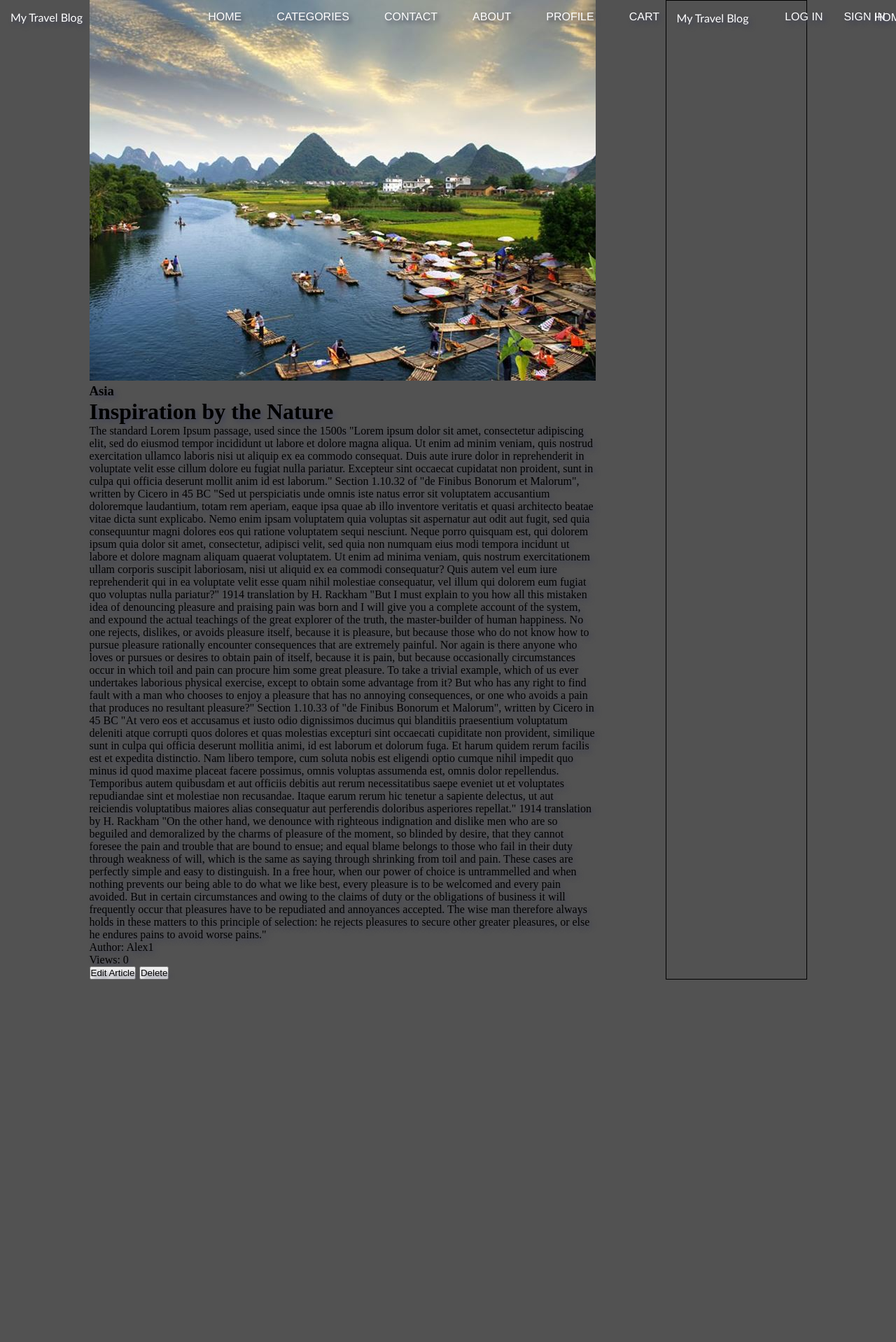
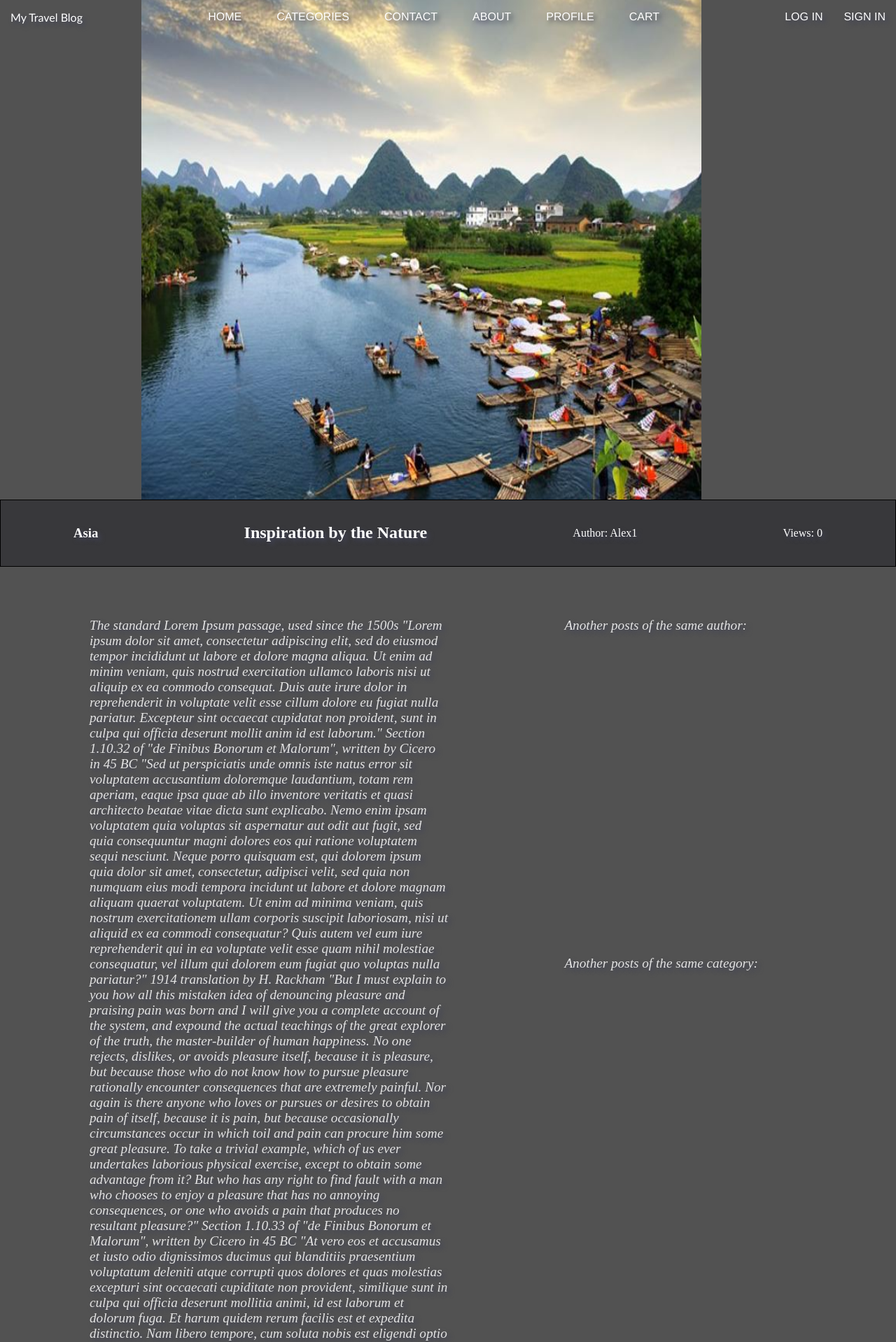
Before and after one commit to many-to-one/Django-Travelblog, a Django app: page /posts/post_view/10/10/10/ in a window 1280 px wide. Shown: the top 1918 px of the page at 70% size. Before the commit the page ends 1400 px from the top, so only its background shows below. Run offline with Django 4.2, Linux system fonts and the light colour scheme; data comes from the database, SQL or seed files in the repository; both versions use the stored data as it was after the commit; parts of the project's set-up code (start-up, migrations or seed data) failed here and were passed over.

Commit message:
grid in grid sidebar in post-view

```diff
--- a/posts/templates/post_view.html
+++ b/posts/templates/post_view.html
@@ -10,11 +10,11 @@
 
 {% block content %}
 
+<section class="post-view-section">
+
     <div class="post-view-container">
 
-    <!--______________________________POST_BODY____________________________-->
-
-    <div class="post-body">
+        <div class="post-gallery">
             {% for post in post %}
 
             {% if post.image %}
@@ -24,12 +24,18 @@
                 Add photo
             </a>
             {% endif %}
+
+            {% endfor %}
+        </div>
+
+        <div class="post-description">
+            {% for post in post %}
             <h3>{{ post.category }}</h3>
             <h1>{{ post.title }}</h1>
-        <p>{{ post.body }}</p>
             <p>Author: {{ post.author.username }}</p>
             <p>Views: {{ post.views }}</p>
 
+            {% if request.user.is_authenticated %}
             <a href="{% url 'update_post' post.pk %}">
                 <button>
                     Edit Article
@@ -41,23 +47,70 @@
                     Delete
                 </button>
             </a>
+            {% endif %}
+            {% endfor %}
+        </div>
+
+        <div class="post-body">
+            {% for post in post %}
+            <p>{{ post.body }}</p>
             {% endfor %}
         </div>
 
         <!--______________________________SIDEBAR____________________________-->
 
-    <div class="sidebar-by-category-container">
-        {% include 'posts_by_category.html' %}
+        <div class="sidebar-post-view-category-container">
+
+            <div class="sidebar-title">
+                <h3>Another posts of the same category:</h3>
+            </div>
+
+            {% for post in posts %}
+
+            <a href="{{ post.get_absolute_url }}">
+                <div class="sidebar-grid-mini">
+
+                    {% if post.image %}
+                    <img src="{{ post.image.url }}" alt="">
+                    {% endif %}
+                    <div class="inside-grid">
+                        <h1>{{ post.title }}</h1>
+                        <p>Author: {{ post.author.username }}</p>
+                    </div>
+                </div>
+            </a>
+
+            {% endfor %}
 
         </div>
 
-    <div class="sidebar-post-by-author">
-        {% for ap in author %}
-            {{ ap.title }}
+        <div class="sidebar-post-view-author-container">
+
+            <div class="sidebar-title">
+                <h3>Another posts of the same author:</h3>
+            </div>
+
+            {% for post in author %}
+
+            <a href="{{ post.get_absolute_url }}">
+                <div class="sidebar-grid-mini">
+
+                    {% if post.image %}
+                    <img src="{{ post.image.url }}" alt="">
+                    {% endif %}
+                    <div class="inside-grid">
+                        <h1>{{ post.title }}</h1>
+                    </div>
+                </div>
+            </a>
+
             {% endfor %}
+
         </div>
 
     </div>
+
+</section>
 
 {% endblock %}
 
--- a/posts/views.py
+++ b/posts/views.py
@@ -65,8 +65,8 @@ class PostView(DetailView):
     def get_context_data(self, **kwargs):
         context = {
             'post': Post.objects.filter(id=self.kwargs['pk']),
-            'posts': Post.objects.filter(category__id=self.kwargs['cpk'])[:3],
-            'author': Post.objects.filter(author__id=self.kwargs['apk'])[:3],
+            'posts': Post.objects.filter(category__id=self.kwargs['cpk'])[:4],
+            'author': Post.objects.filter(author__id=self.kwargs['apk'])[:4],
         }
         return context
 
--- a/static/css/base.css
+++ b/static/css/base.css
@@ -4,7 +4,6 @@
 *{
     margin: 0;
     padding: 0;
-    box-sizing: border-box;
 }
 
 .home-top-image img{
@@ -72,7 +71,6 @@
     font-size: 50px;
     font-family: 'Franklin Gothic Medium';
     color: white;
-<<<<<<< HEAD
     justify-content: center;
 }
 
@@ -187,18 +185,121 @@ body{
 }
 
 /* ______________________________POST_VIEW____________________________ */
+/*.post-view-section{
+    width: 73%;
+}*/
+
+.post-description h3 {
+    color: white;
+}
+
+.post-description h1 {
+    color: white;
+}
+
+.post-description p {
+    color: white;
+}
+
+.post-body{
+    color: #e3e3e3;
+}
 
 .post-view-container{
     display: grid;
-    grid-template-columns: repeat(4, 1fr);
-    gap: 100px;
+    grid-template-columns: 5% 40% 3% 23% 3%;
+    grid-template-rows: 80vh 12vh 40vh 2vh 40vh 10vh;
+    gap: 5%;
+}
+
+.post-gallery{
+    grid-column: 1/6;
+    grid-row: 1/2;
+    display: flex;
+    flex-direction: row;
+    justify-content: center;
+    align-items: center;
+
+}
+
+.post-gallery img{
+    width: 800px;
+    height: 800px;
+}
+
+.post-description{
+    grid-column: 1/7;
+    grid-row: 2/3;
+    display: flex;
+    flex-direction: row;
+    justify-content: space-around;
+    align-items: center;
+    /*gap: 10px;*/
+    border: 1px solid black;
+    background: #38383b;
+    text-color: white;
 }
 
 .post-body{
     grid-column: 2/3;
+    font: italic 1.2em "Fira Sans", serif;
 }
 
-.sidebar-by-category-container{
-    grid-column: 3/4;
-    border: 1px solid black;
+.sidebar-post-view-category-container{
+    grid-column: 4/5;
+    grid-row: 5/6;
+    display: grid;
+    grid-template-columns: 1fr 1fr;
+    grid-template-rows: 1fr 1fr 1fr;
+
 }
+
+.sidebar-post-view-author-container{
+    grid-column: 4/5;
+    grid-row: 3/4;
+    display: grid;
+    grid-template-columns: 1fr 1fr;
+    grid-template-rows: 1fr 1fr 1fr;
+}
+
+.sidebar-title{
+    grid-column: 1/3;
+    grid-row: 1/2;
+    color: #e3e3e3;
+    margin-bottom: 15px;
+}
+
+.sidebar-title h3{
+    font: italic 1.2em "Fira Sans", serif;
+}
+
+.sidebar-grid-mini{
+    position: relative
+    width: 220px;
+    height: 220px;
+}
+
+.sidebar-grid-mini img{
+    width: 220px;
+    height: 220px;
+    position: absolute;
+}
+
+.sidebar-grid-mini .inside-grid{
+    width: 220px;
+    height: 220px;
+    position: absolute;
+    display: flex;
+    flex-direction: column;
+    align-items: center;
+    justify-content: center;
+    color: white;
+    background: linear-gradient(90deg, rgba(16,16,17,0.8018557764902836) 0%,
+    rgba(175,175,186,0.06235997817095584) 49%, rgba(27,27,27,0.7458333675266982)
+    100%);
+}
+
+.sidebar-grid-mini .inside-grid h1{
+    text-align: center;
+    font-size: 20px;
+}
```
Also changed, not shown: db.sqlite3, media/post_images/2022/11/16/australia-cat.jpg (added), media/post_images/2022/11/16/sugarloaf.JPG (added). Lines whose indentation alone changed are shown as unchanged.
